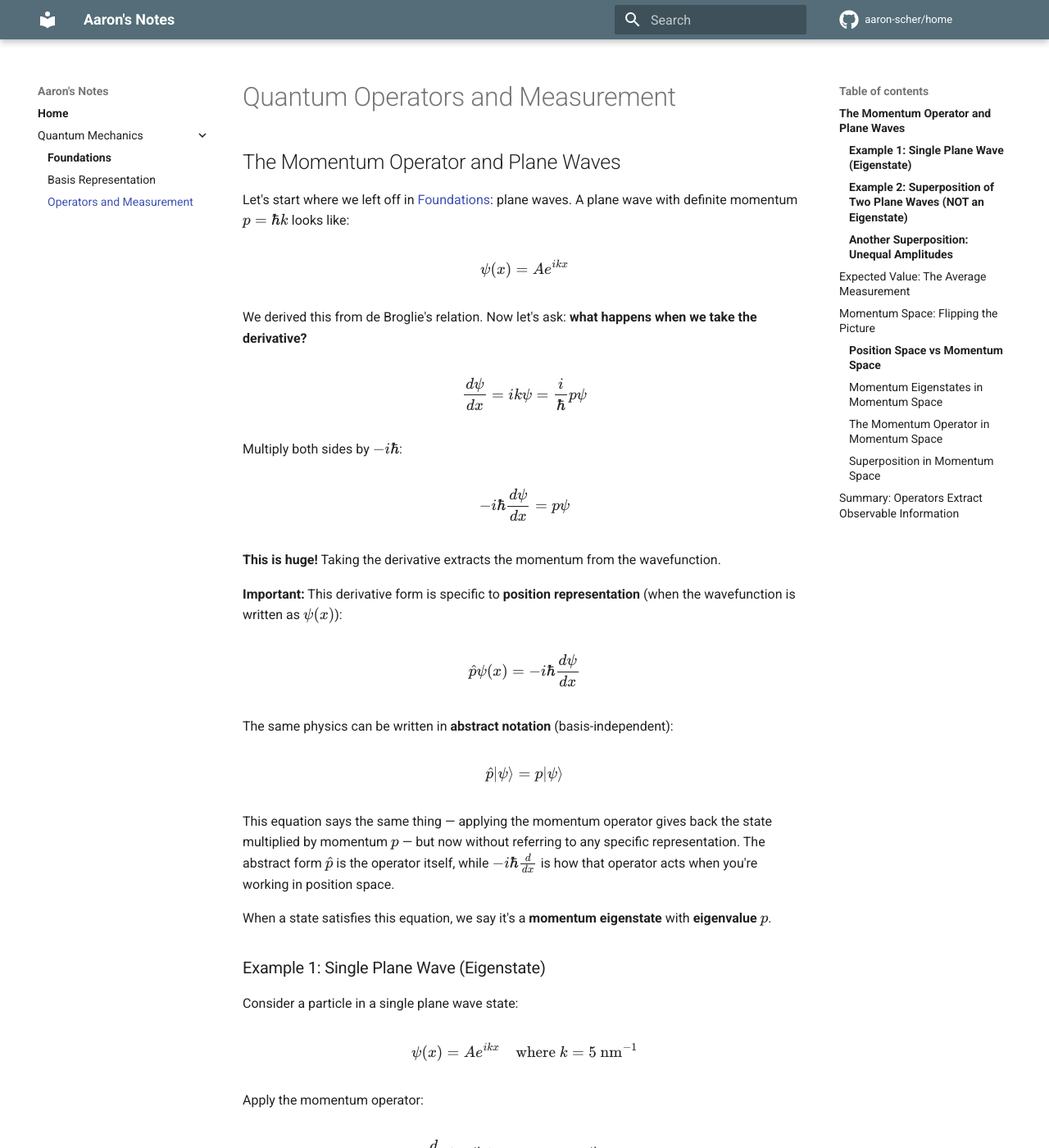
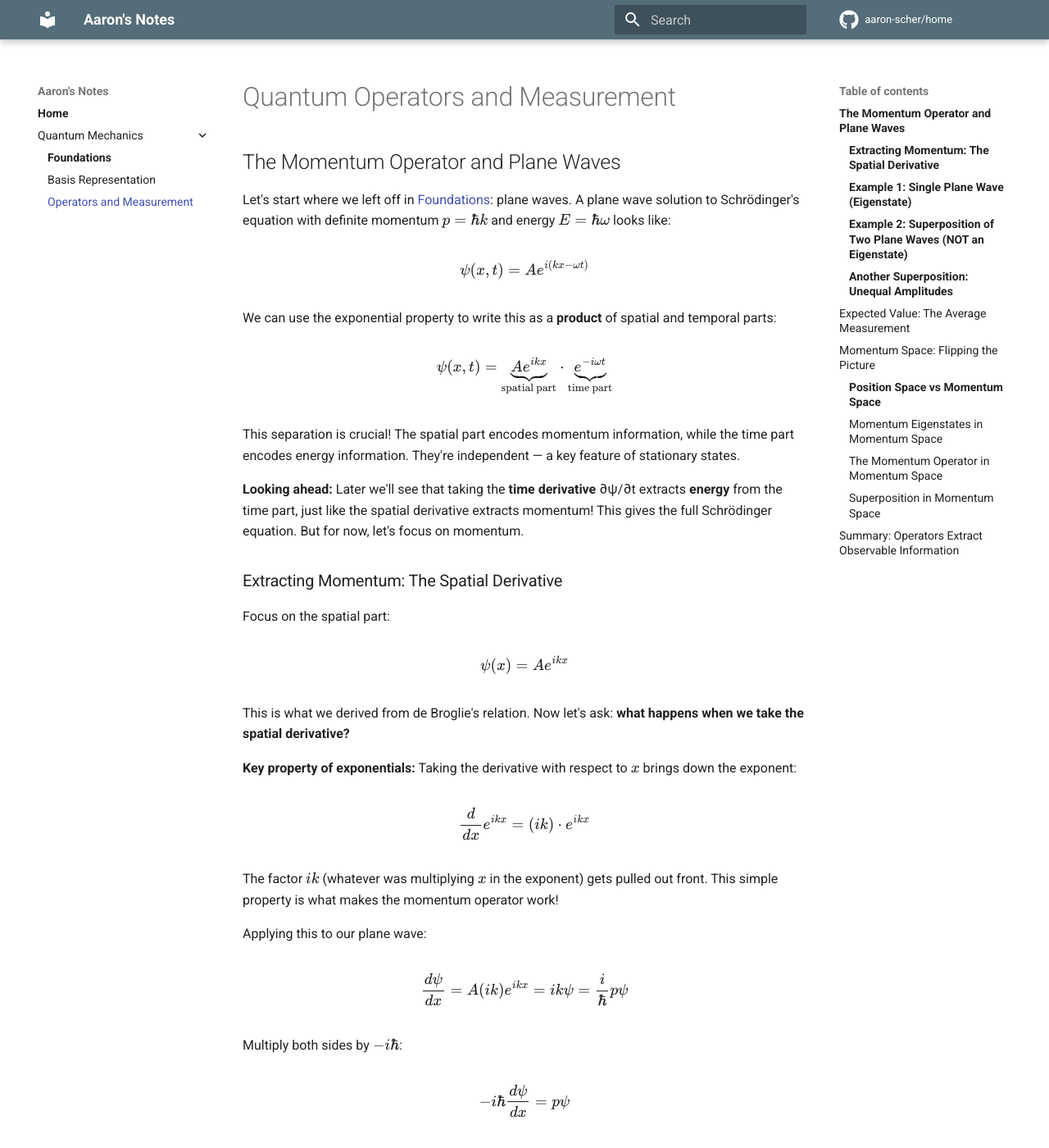
Before and after one commit to aaron-scher/home, an MkDocs documentation site: the page built from docs/quantum-mechanics/quantum-operators.md, in a window 1280 px wide and 1400 px high. Shown: the whole window at 82% size. Built offline with MkDocs 1.6.1 and Material for MkDocs 9.7.7, drawn with Linux system fonts in a browser that asks for light colours; comment, search, counter and statistics services are not loaded.

Commit message:
Show time-dependent plane wave first, then separate spatial/time parts
Improved pedagogical flow in momentum operator section:

BEFORE:
- Jumped straight to ψ(x) = Ae^(ikx) without motivation
- Didn't explain where the spatial form comes from
- Glossed over the exponential derivative property

AFTER:
- Start with full solution: ψ(x,t) = Ae^(i(kx - ωt))
- Explicitly separate into product: spatial part × time part
- Explain this separation is fundamental (stationary states)
- Forward reference: time derivative extracts energy (parallel structure)
- New subsection "Extracting Momentum: The Spatial Derivative"
- Highlight key exponential property: d/dx(e^(ikx)) = (ik)·e^(ikx)
- Explain: "whatever multiplies x gets pulled out front"
- Step-by-step application to Ae^(ikx)

Benefits:
- Shows separation of variables explicitly (crucial QM concept)
- Makes spatial derivative feel natural, not arbitrary
- Highlights the exponential property that makes operators work
- Sets up energy operator parallel for later
- More honest about where ψ(x) comes from

🤖 Generated with [Claude Code](https://claude.com/claude-code)

Co-Authored-By: Claude <noreply@anthropic.com>

```diff
--- a/docs/quantum-mechanics/quantum-operators.md
+++ b/docs/quantum-mechanics/quantum-operators.md
@@ -2,16 +2,44 @@
 
 ## The Momentum Operator and Plane Waves
 
-Let's start where we left off in [Foundations](quantum-foundations.md): plane waves. A plane wave with definite momentum $p = \hbar k$ looks like:
+Let's start where we left off in [Foundations](quantum-foundations.md): plane waves. A plane wave solution to Schrödinger's equation with definite momentum $p = \hbar k$ and energy $E = \hbar\omega$ looks like:
+
+$$
+\psi(x,t) = A e^{i(kx - \omega t)}
+$$
+
+We can use the exponential property to write this as a **product** of spatial and temporal parts:
+
+$$
+\psi(x,t) = \underbrace{A e^{ikx}}_{\text{spatial part}} \cdot \underbrace{e^{-i\omega t}}_{\text{time part}}
+$$
+
+This separation is crucial! The spatial part encodes momentum information, while the time part encodes energy information. They're independent — a key feature of stationary states.
+
+**Looking ahead:** Later we'll see that taking the **time derivative** ∂ψ/∂t extracts **energy** from the time part, just like the spatial derivative extracts momentum! This gives the full Schrödinger equation. But for now, let's focus on momentum.
+
+### Extracting Momentum: The Spatial Derivative
+
+Focus on the spatial part:
 
 $$
 \psi(x) = A e^{ikx}
 $$
 
-We derived this from de Broglie's relation. Now let's ask: **what happens when we take the derivative?**
+This is what we derived from de Broglie's relation. Now let's ask: **what happens when we take the spatial derivative?**
+
+**Key property of exponentials:** Taking the derivative with respect to $x$ brings down the exponent:
 
 $$
-\frac{d\psi}{dx} = ik\psi = \frac{i}{\hbar}p\psi
+\frac{d}{dx}e^{ikx} = (ik) \cdot e^{ikx}
+$$
+
+The factor $ik$ (whatever was multiplying $x$ in the exponent) gets pulled out front. This simple property is what makes the momentum operator work!
+
+Applying this to our plane wave:
+
+$$
+\frac{d\psi}{dx} = A(ik)e^{ikx} = ik\psi = \frac{i}{\hbar}p\psi
 $$
 
 Multiply both sides by $-i\hbar$:
```
